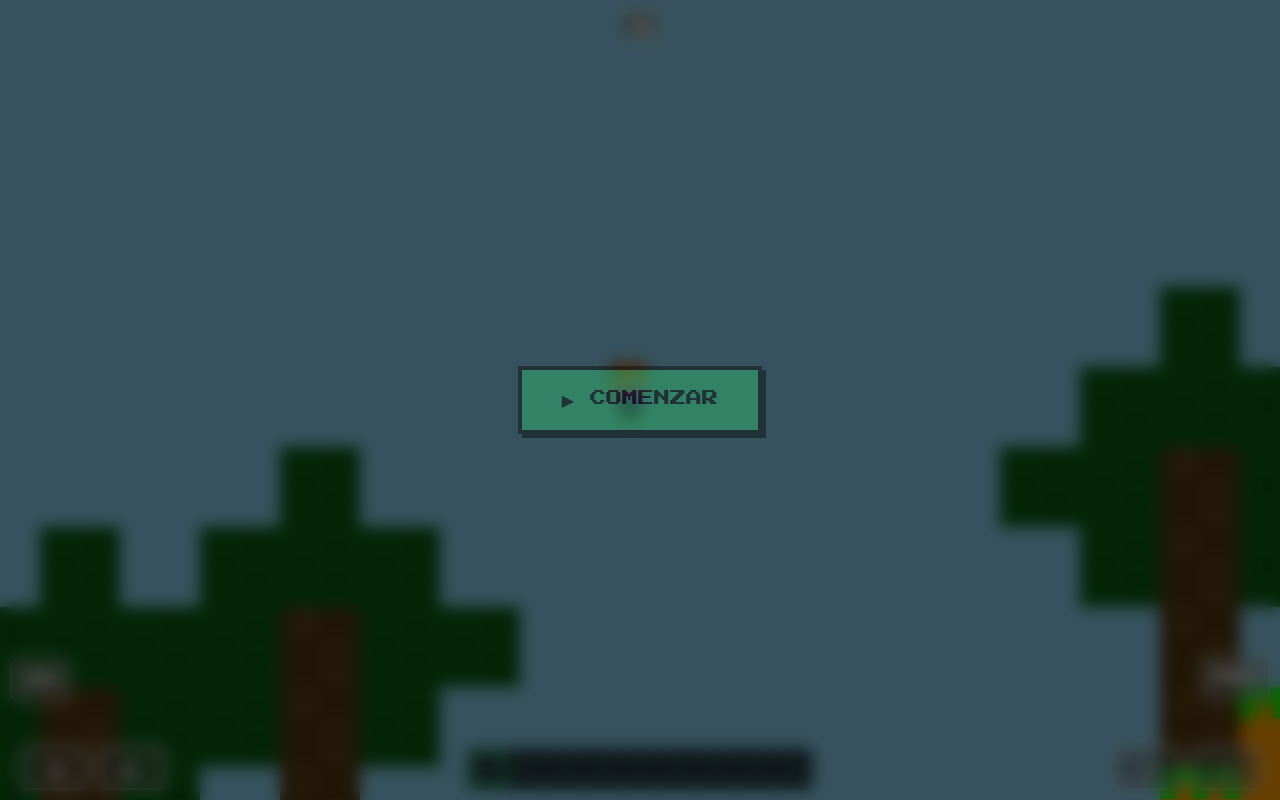
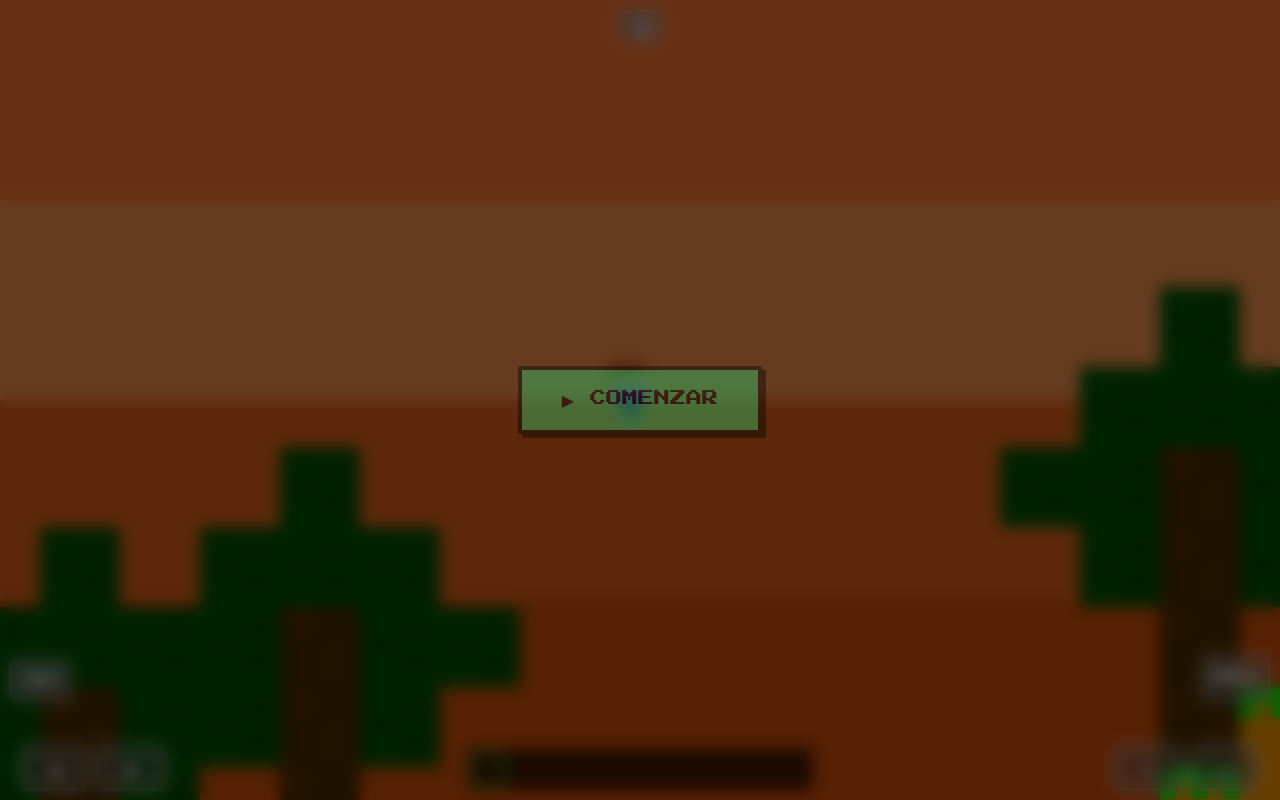
Before and after one commit to Cub413/Cubox.github.io, a plain HTML site: page index.html in a window 1280 px wide. Drawn offline with Linux system fonts and the light colour scheme; animation ran at ten frames a second.

Commit message:
Add files via upload

```diff
--- a/index.html
+++ b/index.html
@@ -2241,11 +2241,14 @@ if (type === 'leaf') {
         ) continue;
 
         ctx.save();
-        ctx.globalAlpha = 0.9; // más oscuro
-        ctx.drawImage(tex, screenX, screenY, BLOCK_SIZE, BLOCK_SIZE);
-        ctx.fillStyle = "rgba(0,0,0,0.3)"; // sombra
-        ctx.fillRect(screenX, screenY, BLOCK_SIZE, BLOCK_SIZE);
-        ctx.restore();
+ctx.drawImage(tex, screenX, screenY, BLOCK_SIZE, BLOCK_SIZE);
+
+// oscurecer un poco con negro semitransparente
+ctx.fillStyle = "rgba(0, 0, 0, 0.3)"; // oscurece sin llegar a negro
+ctx.fillRect(screenX, screenY, BLOCK_SIZE, BLOCK_SIZE);
+
+ctx.restore();
+
       }
     }
 
@@ -3790,6 +3793,79 @@ function placeBlock(wx, wy){
   renderInventoryGrid();
   initCraftingSlots3x3Selection();
 }
+let dayspeed = 1; // 1 = ciclo en 25 min
+const DAY_LENGTH = 25 * 60 * 1000;
+const TRANSITION_TIME = 3000;
+
+const phases = [
+  { name: "amanecer",    color: [255, 120, 50]  },
+  { name: "día",         color: [70, 200, 255]  },
+  { name: "medio día",   color: [0, 150, 255]   },
+  { name: "tarde",       color: [255, 180, 40]  },
+  { name: "atardecer",   color: [255, 60, 80]   },
+  { name: "noche",       color: [30, 30, 100]   },
+  { name: "media noche", color: [5, 5, 40]      }
+];
+
+let dayStart = performance.now();
+let lastPhaseIndex = 0;
+let transitionStart = performance.now();
+let transitioning = false;
+
+function lerp(a, b, t) { return a + (b - a) * t; }
+function rgbToStr(c) { return `rgb(${c[0]},${c[1]},${c[2]})`; }
+
+function getCurrentSkyColor() {
+  let now = performance.now();
+  let elapsed = ((now - dayStart) * dayspeed) % DAY_LENGTH;
+  let phaseDuration = DAY_LENGTH / phases.length;
+  let phaseIndex = Math.floor(elapsed / phaseDuration);
+
+  if (phaseIndex !== lastPhaseIndex && !transitioning) {
+    transitioning = true;
+    transitionStart = now;
+    lastPhaseIndex = phaseIndex;
+  }
+
+  let currentColor = phases[phaseIndex].color;
+  let prevIndex = (phaseIndex - 1 + phases.length) % phases.length;
+  let prevColor = phases[prevIndex].color;
+
+  if (transitioning) {
+    let t = (now - transitionStart) / TRANSITION_TIME;
+    if (t >= 1) {
+      t = 1;
+      transitioning = false;
+    }
+    return [
+      Math.round(lerp(prevColor[0], currentColor[0], t)),
+      Math.round(lerp(prevColor[1], currentColor[1], t)),
+      Math.round(lerp(prevColor[2], currentColor[2], t))
+    ];
+  } else {
+    return currentColor;
+  }
+}
+
+// === Pintar franjas horizontales fijas ===
+function drawSkyStripes() {
+  const baseColor = getCurrentSkyColor();
+
+  // generar 4 tonos derivados (más claros/osc.)
+  const stripes = [
+    [baseColor[0], baseColor[1], baseColor[2]],
+    [Math.min(255, baseColor[0] + 30), Math.min(255, baseColor[1] + 30), Math.min(255, baseColor[2] + 30)],
+    [Math.max(0, baseColor[0] - 20), Math.max(0, baseColor[1] - 20), Math.max(0, baseColor[2] - 20)],
+    [Math.max(0, baseColor[0] - 40), Math.max(0, baseColor[1] - 40), Math.max(0, baseColor[2] - 40)]
+  ];
+
+  const stripeHeight = height / stripes.length;
+
+  for (let i = 0; i < stripes.length; i++) {
+    ctx.fillStyle = rgbToStr(stripes[i]);
+    ctx.fillRect(0, i * stripeHeight, width, stripeHeight);
+  }
+}
 
 // Touch para colocar bloque
 
@@ -3816,6 +3892,7 @@ if (jumpPressed && player.onGround) player.vy = jumpPower;
   movePlayer();
   cameraX = player.x*BLOCK_SIZE - width/2 + BLOCK_SIZE/2;
   cameraY = player.y*BLOCK_SIZE - height/2 + BLOCK_SIZE/2;
+drawSkyStripes(); // cielo con franjas
 
   handleBreaking(dt);
   updateBreaking(dt);
```
